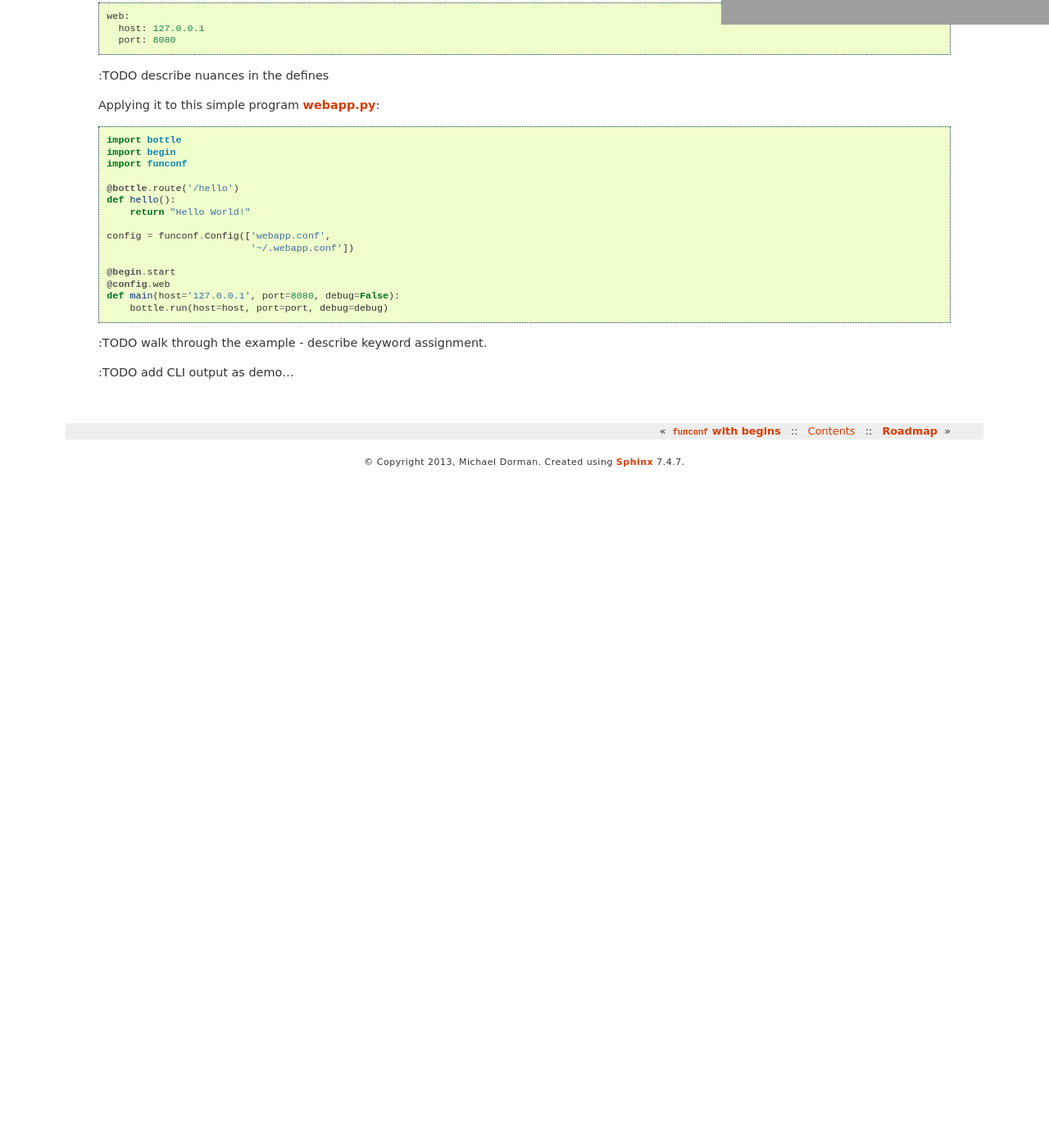
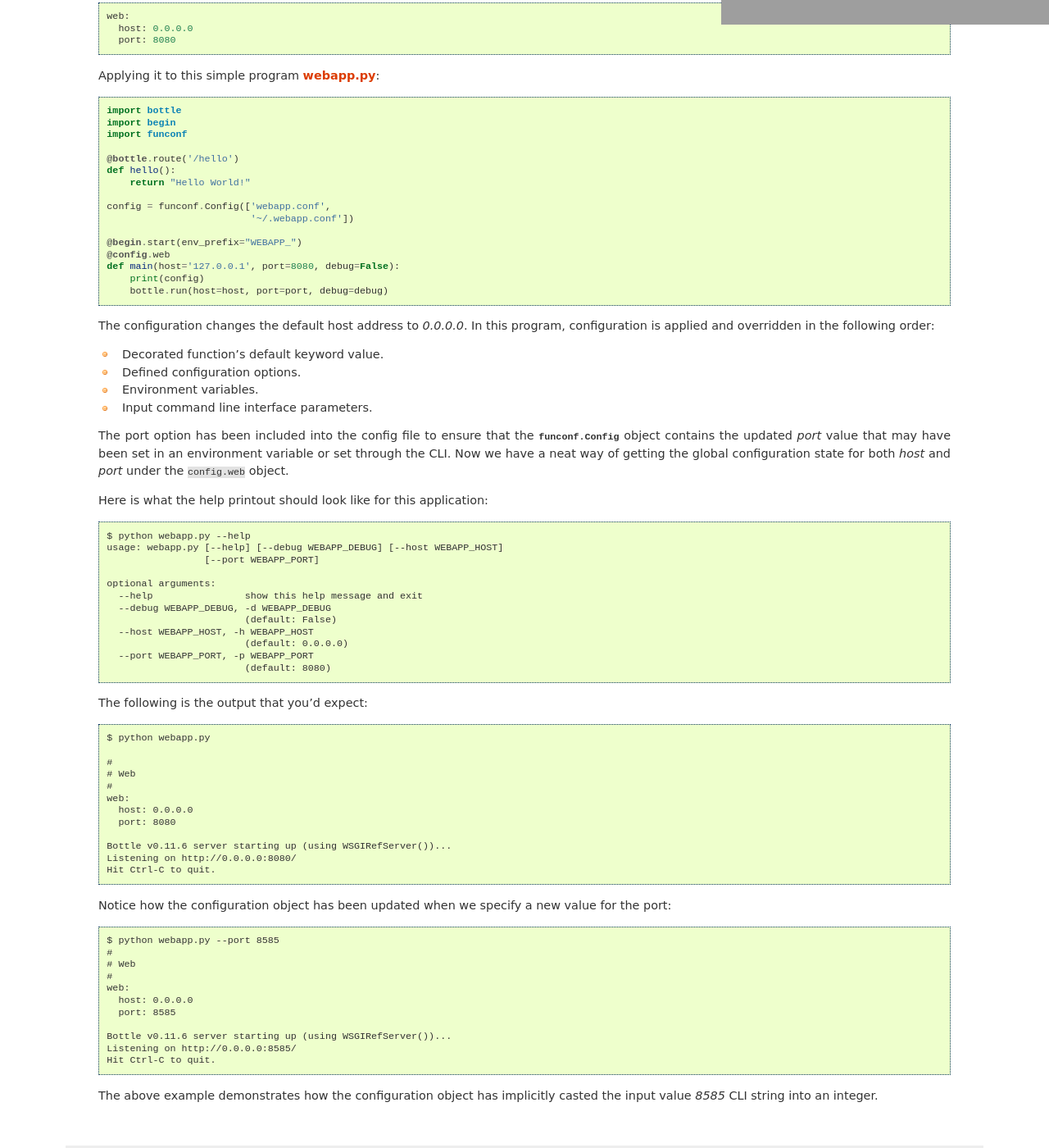
Before and after one commit to mjdorma/funconf, a Sphinx documentation site: the page built from docs/source/bottle.rst, in a window 1280 px wide and 1400 px high, scrolled down 270 px. Shown: the whole window at 82% size. Built offline with Sphinx 7.4.7, drawn with Linux system fonts in a browser that asks for light colours; before the commit the page ends 900 px from its top, so only the background shows below that; grey boxes are pictures that could not be loaded.

Commit message:
webapp example and doc.

```diff
--- a/docs/source/bottle.rst
+++ b/docs/source/bottle.rst
@@ -10,18 +10,76 @@ Taking this example YAML configuration file `webapp.conf`_:
 
 .. literalinclude:: examples/webapp.conf
 
-:TODO describe nuances in the defines
-
-
 Applying it to this simple program `webapp.py`_:
 
 .. literalinclude:: examples/webapp.py
 
 
-:TODO walk through the example - describe keyword assignment.
+The configuration changes the default host address to *0.0.0.0*.  In this
+program, configuration is applied and overridden in the following order:
+
+* Decorated function's default keyword value.
+* Defined configuration options.
+* Environment variables.
+* Input command line interface parameters.
+
+The port option has been included into the config file to ensure that the
+:py:class:`funconf.Config` object contains the updated *port* value that may
+have been set in an environment variable or set through the CLI. Now we have a
+neat way of getting the global configuration state for both *host* and *port*
+under the ``config.web`` object.
 
 
-:TODO add CLI output as demo...
+Here is what the help printout should look like for this application::
+
+    $ python webapp.py --help
+    usage: webapp.py [--help] [--debug WEBAPP_DEBUG] [--host WEBAPP_HOST]
+                     [--port WEBAPP_PORT]
+
+    optional arguments:
+      --help                show this help message and exit
+      --debug WEBAPP_DEBUG, -d WEBAPP_DEBUG
+                            (default: False)
+      --host WEBAPP_HOST, -h WEBAPP_HOST
+                            (default: 0.0.0.0)
+      --port WEBAPP_PORT, -p WEBAPP_PORT
+                            (default: 8080)
+
+
+The following is the output that you'd expect::
+
+    $ python webapp.py
+
+    #
+    # Web
+    #
+    web:
+      host: 0.0.0.0
+      port: 8080
+
+    Bottle v0.11.6 server starting up (using WSGIRefServer())...
+    Listening on http://0.0.0.0:8080/
+    Hit Ctrl-C to quit.
+
+
+Notice how the configuration object has been updated when we specify a new
+value for the port::
+
+    $ python webapp.py --port 8585
+    #
+    # Web
+    #
+    web:
+      host: 0.0.0.0
+      port: 8585
+
+    Bottle v0.11.6 server starting up (using WSGIRefServer())...
+    Listening on http://0.0.0.0:8585/
+    Hit Ctrl-C to quit.
+
+The above example demonstrates how the configuration object has implicitly
+casted the input value *8585* CLI string into an integer.
+
 
 
 
--- a/docs/source/examples/webapp.conf
+++ b/docs/source/examples/webapp.conf
@@ -1,3 +1,3 @@
 web:
-  host: 127.0.0.1
+  host: 0.0.0.0
   port: 8080
--- a/docs/source/examples/webapp.py
+++ b/docs/source/examples/webapp.py
@@ -9,7 +9,8 @@ def hello():
 config = funconf.Config(['webapp.conf',
                          '~/.webapp.conf'])
 
-@begin.start
+@begin.start(env_prefix="WEBAPP_")
 @config.web
 def main(host='127.0.0.1', port=8080, debug=False):
+    print(config)
     bottle.run(host=host, port=port, debug=debug)
```
